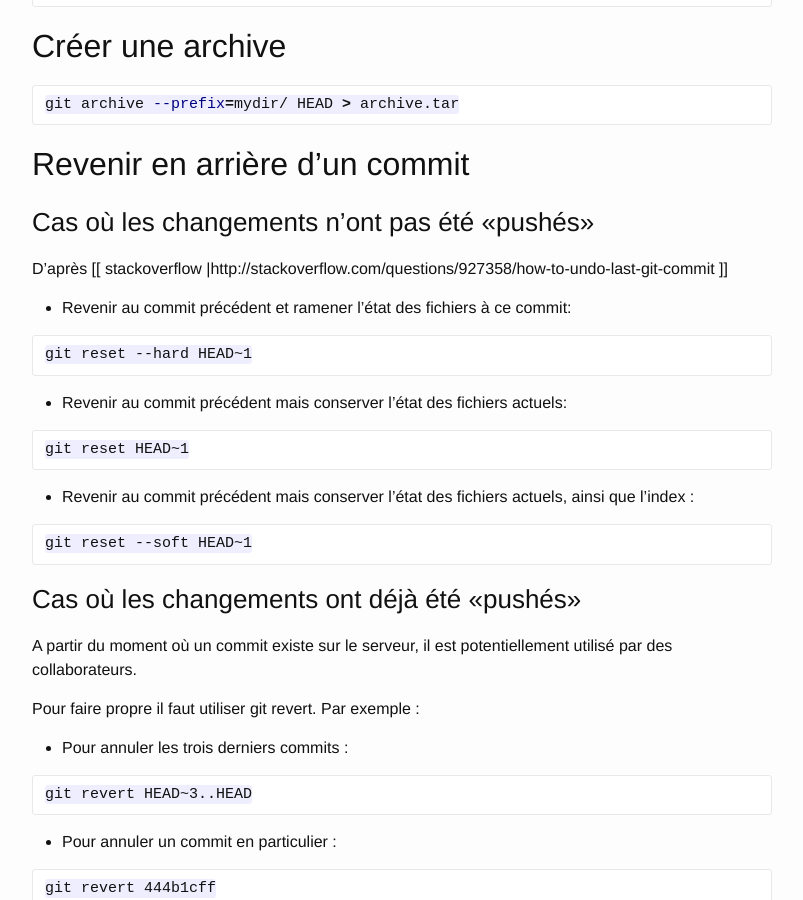
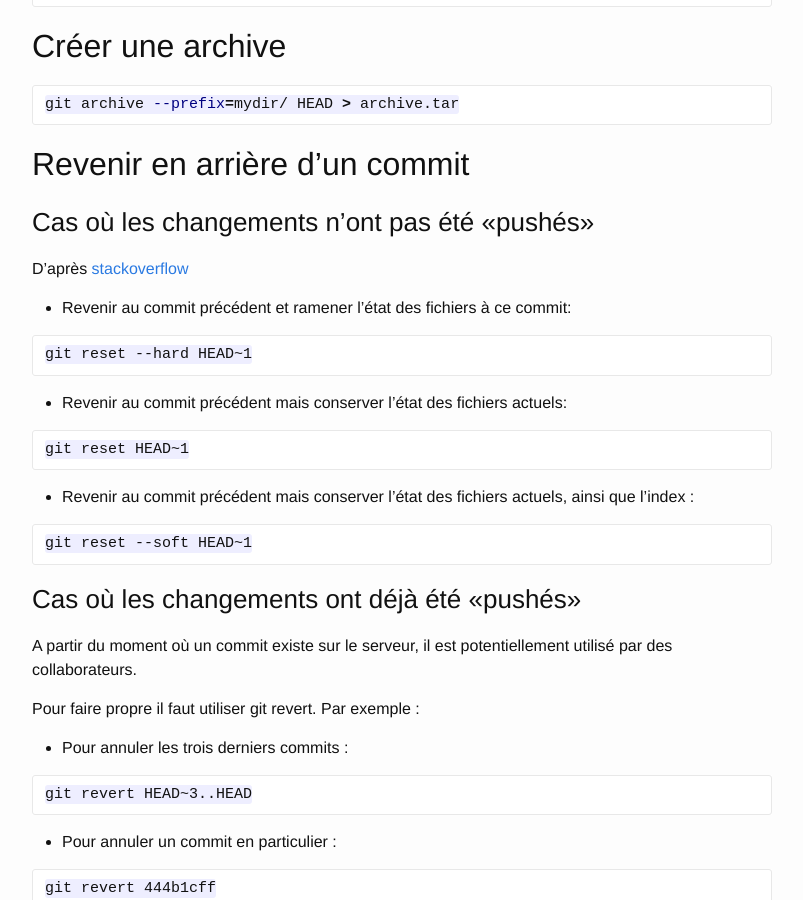
Before and after one commit to manoute/manoute.github.io, a Jekyll site: the page built from _posts/2014-10-08-git.md, in a window 1280 px wide and 900 px high, scrolled down 642 px. Shown: the whole window, without its empty margins (238-1041 px from the left). Built offline with Jekyll 4.4.1, drawn with Linux system fonts in a browser that asks for light colours; Markdown is read by kramdown in place of the engine named in the settings.

Commit message:
Corrige les liens

```diff
--- a/_posts/2014-10-08-git.md
+++ b/_posts/2014-10-08-git.md
@@ -40,7 +40,7 @@ Revenir en arrière d'un commit
 ------------------------------
 
 ### Cas où les changements n'ont pas été «pushés»
-D'après [[ stackoverflow |http://stackoverflow.com/questions/927358/how-to-undo-last-git-commit ]]
+D'après [stackoverflow](http://stackoverflow.com/questions/927358/how-to-undo-last-git-commit)
 
 * Revenir au commit précédent et ramener l'état des fichiers à ce commit:
 
@@ -178,4 +178,4 @@ Liens
 * [ Gitref ]( http://gitref.org )
 * [ Pro Git ]( http://git-scm.com/book )
 
-[git-flow cheatsheet]: [http://danielkummer.github.io/git-flow-cheatsheet/index.html]
+[git-flow cheatsheet]: http://danielkummer.github.io/git-flow-cheatsheet/index.html
```
